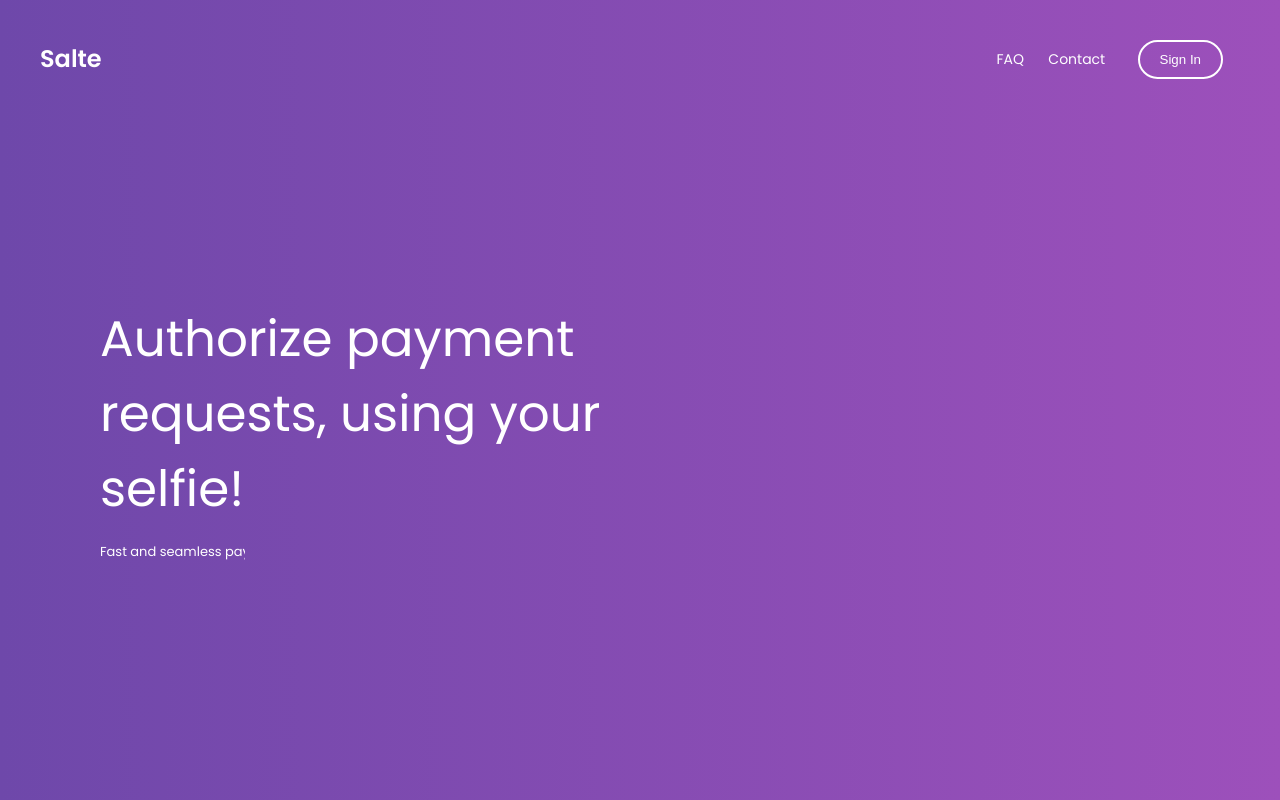
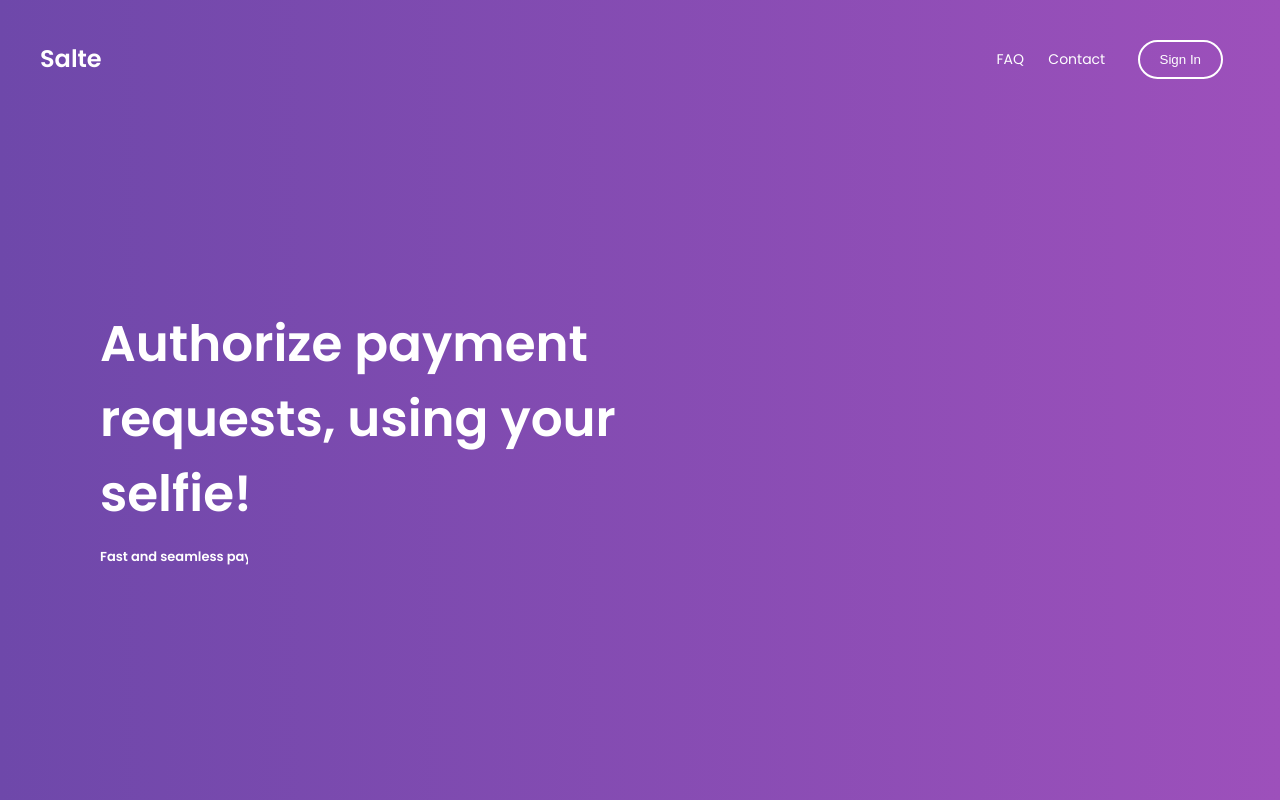
Before and after one commit to kunley2/G-wallet, a Django app: page / in a window 1280 px wide. Run offline with Django 4.2, Linux system fonts and the light colour scheme; some libraries are stand-ins or nearby versions.

Commit message:
changed hero n tagline mb

```diff
--- a/salte/static/salte/css/index.css
+++ b/salte/static/salte/css/index.css
@@ -205,6 +205,7 @@
   color: white;
   margin: 0;
   font-size: 50px;
+  font-weight: bold;
   transform: translateY(-100%);
 
 }
@@ -216,7 +217,8 @@
   font-size: small;
   color: white;
   overflow: hidden;
-  margin-bottom: 140px;
+  font-weight: bold;
+  margin-bottom: 130px;
   margin-top: 15px;
   opacity: 0;
 }
```
